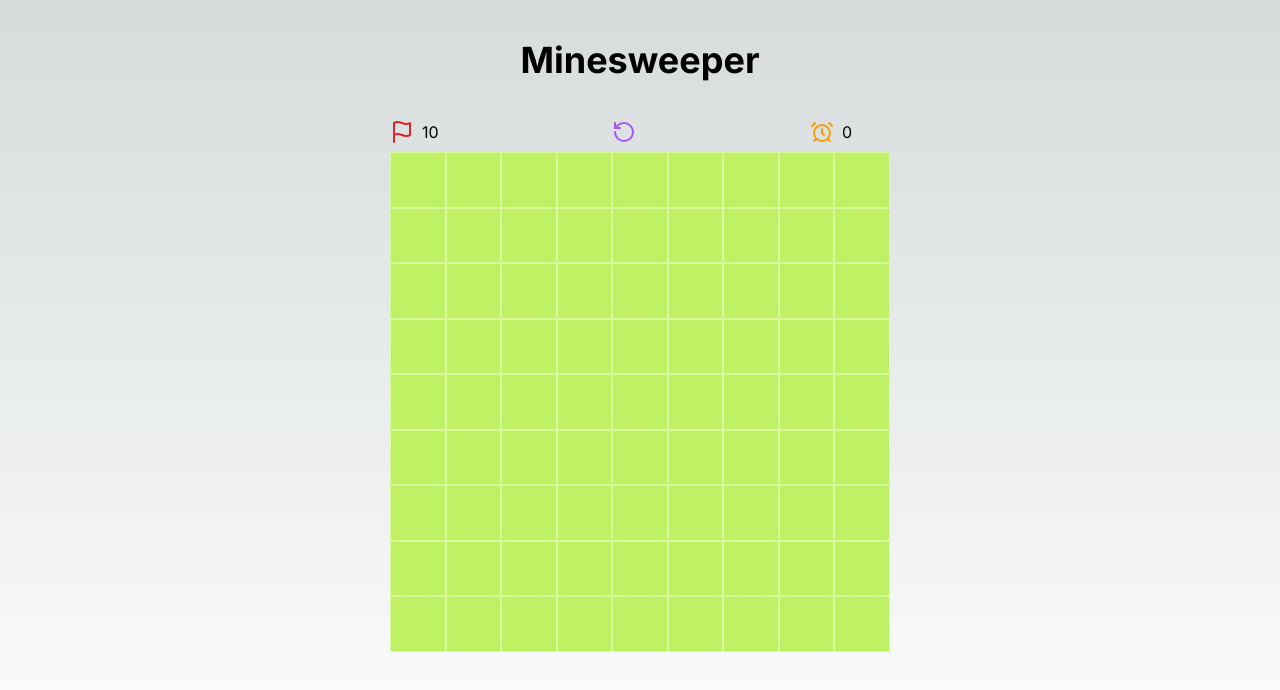
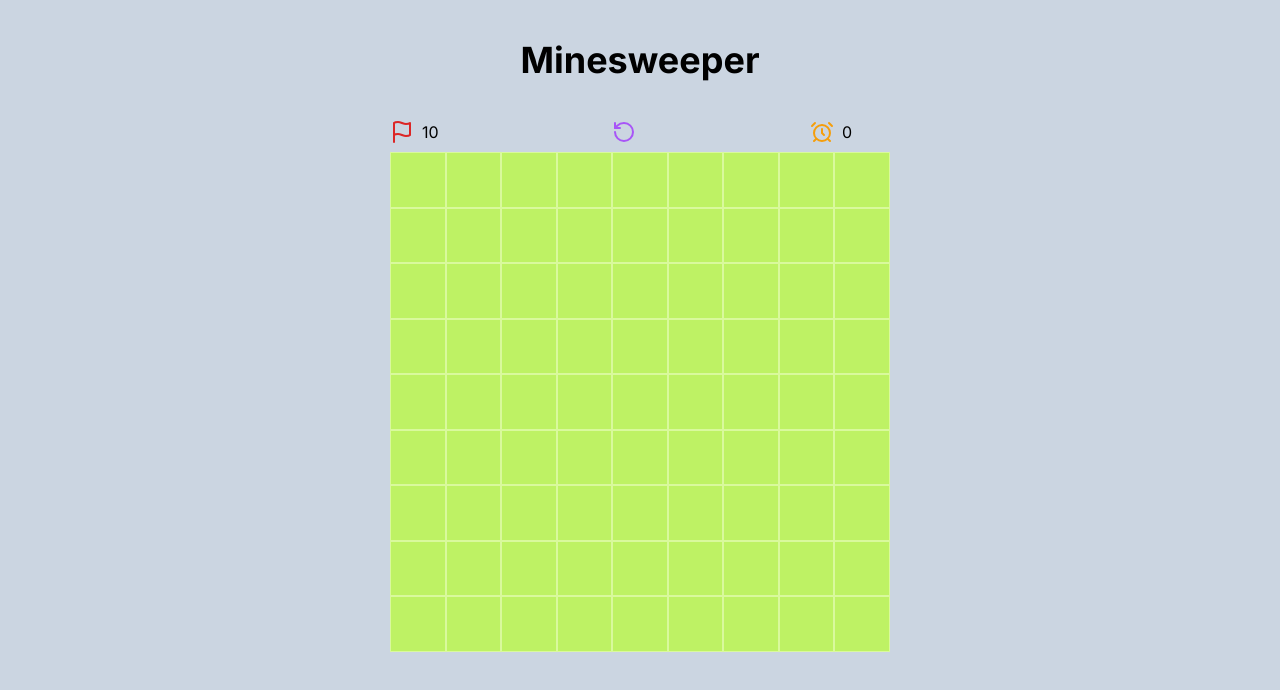
Before and after one commit to yvonne11yuting/next-minesweeper, a Next.js app: page / in a window 1280 px wide. Shown: the top 690 px of the page. Built offline with nearby package versions, Linux system fonts and the light colour scheme.

Commit message:
feat: adjust css styles

```diff
--- a/app/globals.css
+++ b/app/globals.css
@@ -3,16 +3,17 @@
 @tailwind utilities;
 
 :root {
-  --foreground-rgb: 0, 0, 0;
-  --background-start-rgb: 214, 219, 220;
-  --background-end-rgb: 255, 255, 255;
+  --foreground-rgb: 10, 10 10;
+  --background-start-rgb: 203, 213, 225;
+  --background-end-rgb: 203, 213, 225;
 }
 
 @media (prefers-color-scheme: dark) {
   :root {
     --foreground-rgb: 255, 255, 255;
-    --background-start-rgb: 0, 0, 0;
-    --background-end-rgb: 0, 0, 0;
+    --background-start-rgb: 51, 65, 85;
+    --background-end-rgb: 51, 65, 85;
+
   }
 }
 
--- a/app/page.tsx
+++ b/app/page.tsx
@@ -2,7 +2,7 @@ import MinesweeperMain from "@/components/MinesweeperMain";
 
 export default function Home() {
   return (
-    <div className="flex flex-col items-center h-screen h-[100dvh]">
+    <div className="flex flex-col items-center h-[100dvh]">
       <h1 className="p-5 sm:p-10 text-2xl sm:text-4xl font-bold">Minesweeper</h1>
       <MinesweeperMain />
     </div>
--- a/components/Board.tsx
+++ b/components/Board.tsx
@@ -84,13 +84,14 @@ const Board = ({
     }
 
     return (
-        <div className="relative">
+        <>
             <GameInfo
                 remainingFlags={totalMines - flagged.length}
                 startTimer={gameStatus === GameStatusEnum.PLAYING}
                 pauseTimer={!gameInProgress}
                 resetGame={resetGame}
             />
+            <div className="relative">
                 <div className="grid w-80 sm:w-[500px] h-80 sm:h-[500px] cursor-default" style={{
                     gridTemplateRows: `repeat(${rows}, 1fr)`,
                     gridTemplateColumns: `repeat(${cols}, 1fr)`
@@ -106,7 +107,7 @@ const Board = ({
                                 <div
                                     data-square={squareId}
                                     key={squareId}
-                                className={`flex justify-center items-center border border-lime-200 ${bgColor}`}
+                                    className={`flex justify-center text-lg sm:text-xl items-center border border-lime-200 ${bgColor}`}
                                 >
                                     {
                                         isGameOver && (<Bomb color="#020617" />)
@@ -132,6 +133,7 @@ const Board = ({
                     )
                 }
             </div>
+        </>
     )
 }
 
--- a/components/GameStatus.tsx
+++ b/components/GameStatus.tsx
@@ -17,9 +17,9 @@ const GameStatus = ({
     resetGame
 }: GameStatusProps) => {
     return (
-        <div className="flex flex-col gap-8 items-center justify-center w-80 h-60 bg-lime-700 bg-opacity-70 rounded">
-            <span className="title-shadow text-3xl font-bold">{GAME_STATUS_TEXT[status]}</span>
-            <button data-testid="RESTART_BTN" onClick={resetGame} className="hover:bg-lime-500 font-semibold py-2 px-4 border border-slate-100 hover:border-transparent rounded">Restart Game</button>
+        <div className="flex flex-col gap-8 items-center justify-center w-full h-[inherit] bg-lime-200 bg-opacity-70">
+            <span className="title-shadow text-3xl sm:text-4xl font-bold text-slate-50">{GAME_STATUS_TEXT[status]}</span>
+            <button data-testid="RESTART_BTN" onClick={resetGame} className="hover:bg-lime-500 font-semibold py-2 px-4 border border-lime-600 text-lime-800 hover:border-transparent rounded">Restart Game</button>
         </div>
     )
 }
```
Lines whose indentation alone changed are shown as unchanged.
